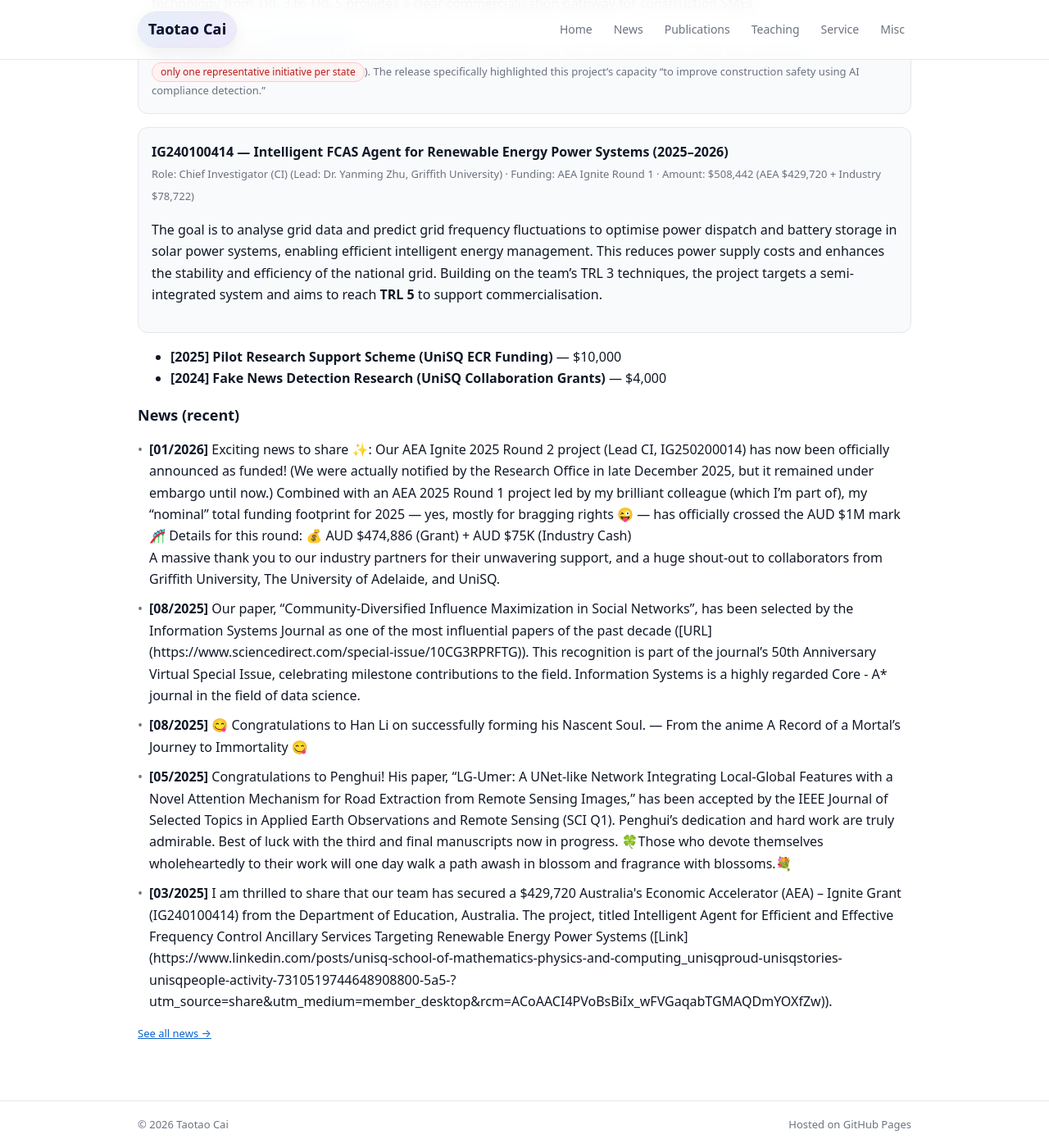
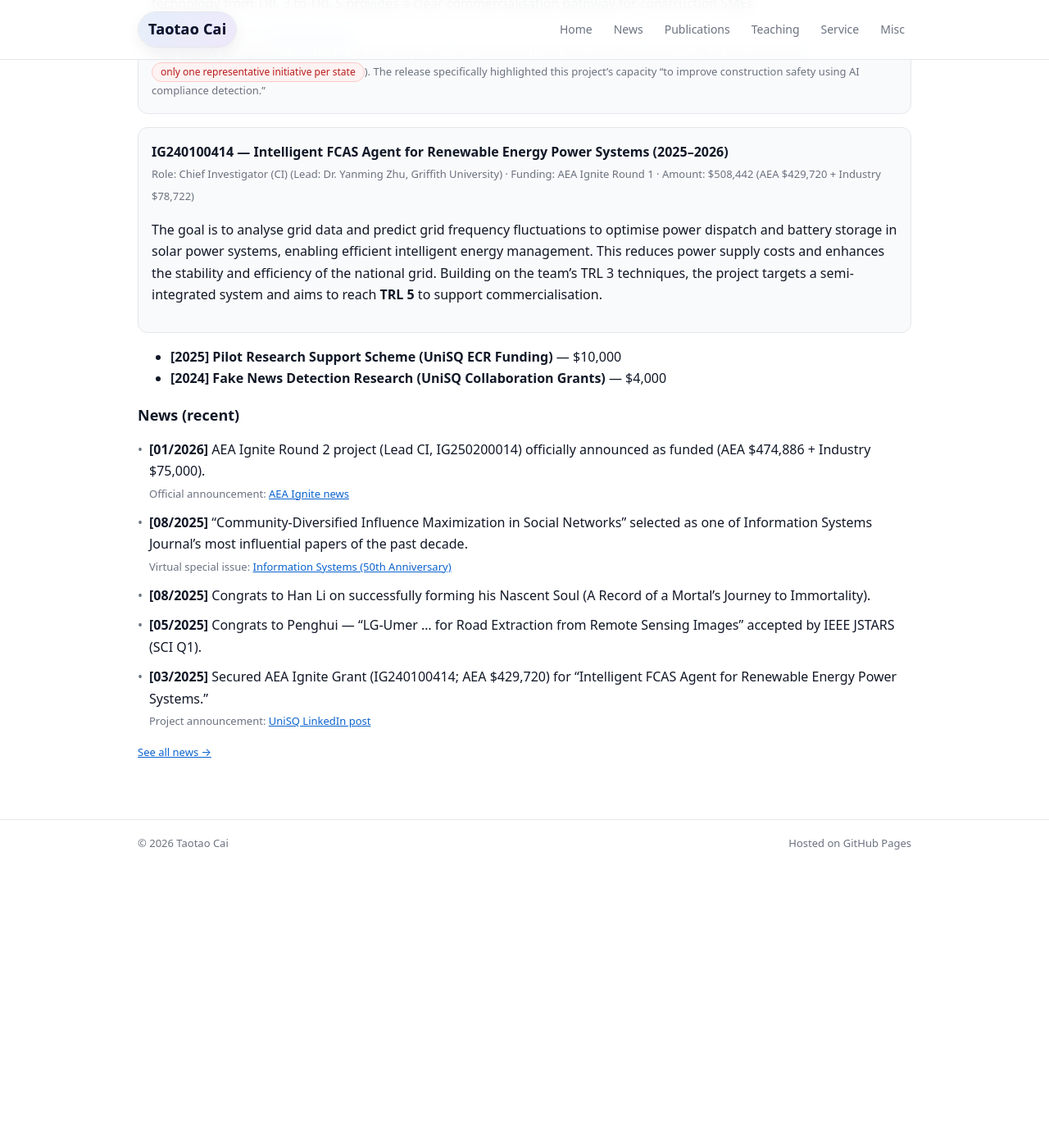
Before and after one commit to Taotao1992/Taotao1992.github.io, a Jekyll site: the page built from index.md, in a window 1280 px wide and 1400 px high, scrolled down 1064 px. Shown: the whole window at 82% size. Built offline with Jekyll 4.4.1, drawn with Linux system fonts in a browser that asks for light colours; after the commit the page ends 2121 px from its top, so only the background shows below that.

Commit message:
Tighten News (recent) items and standardize link labels

```diff
--- a/index.md
+++ b/index.md
@@ -70,12 +70,17 @@ Before joining UniSQ, Dr. Cai worked as a Postdoctoral Research Fellow at Macqua
 ## News (recent)
 
 <ul class="news">
-  <li><strong>[01/2026]</strong> Exciting news to share ✨: Our AEA Ignite 2025 Round 2 project (Lead CI, IG250200014) has now been officially announced as funded! (We were actually notified by the Research Office in late December 2025, but it remained under embargo until now.) Combined with an AEA 2025 Round 1 project led by my brilliant colleague (which I’m part of), my “nominal” total funding footprint for 2025 — yes, mostly for bragging rights 😜 — has officially crossed the AUD $1M mark 🎢 Details for this round: 💰 AUD $474,886 (Grant) + AUD $75K (Industry Cash)
-  <br/>A massive thank you to our industry partners for their unwavering support, and a huge shout-out to collaborators from Griffith University, The University of Adelaide, and UniSQ.</li>
-  <li><strong>[08/2025]</strong> Our paper, “Community-Diversified Influence Maximization in Social Networks”, has been selected by the Information Systems Journal as one of the most influential papers of the past decade ([URL](https://www.sciencedirect.com/special-issue/10CG3RPRFTG)). This recognition is part of the journal’s 50th Anniversary Virtual Special Issue, celebrating milestone contributions to the field. Information Systems is a highly regarded Core - A* journal in the field of data science.</li>
-  <li><strong>[08/2025]</strong> 😋 Congratulations to Han Li on successfully forming his Nascent Soul. — From the anime A Record of a Mortal’s Journey to Immortality 😋</li>
-  <li><strong>[05/2025]</strong> Congratulations to Penghui! His paper, “LG-Umer: A UNet-like Network Integrating Local-Global Features with a Novel Attention Mechanism for Road Extraction from Remote Sensing Images,” has been accepted by the IEEE Journal of Selected Topics in Applied Earth Observations and Remote Sensing (SCI Q1). Penghui’s dedication and hard work are truly admirable. Best of luck with the third and final manuscripts now in progress. 🍀Those who devote themselves wholeheartedly to their work will one day walk a path awash in blossom and fragrance with blossoms.💐</li>
-  <li><strong>[03/2025]</strong> I am thrilled to share that our team has secured a $429,720 Australia's Economic Accelerator (AEA) – Ignite Grant (IG240100414) from the Department of Education, Australia. The project, titled Intelligent Agent for Efficient and Effective Frequency Control Ancillary Services Targeting Renewable Energy Power Systems ([Link](https://www.linkedin.com/posts/unisq-school-of-mathematics-physics-and-computing_unisqproud-unisqstories-unisqpeople-activity-7310519744648908800-5a5-?utm_source=share&utm_medium=member_desktop&rcm=ACoAACI4PVoBsBiIx_wFVGaqabTGMAQDmYOXfZw)).</li>
+  <li><strong>[01/2026]</strong> AEA Ignite Round 2 project (Lead CI, IG250200014) officially announced as funded (AEA $474,886 + Industry $75,000).<br/>
+    <span class="small">Official announcement: <a href="https://www.aea.gov.au/news/australia-backs-new-wave-high-impact-research-over-725-million-aea-ignite-grants">AEA Ignite news</a></span>
+  </li>
+  <li><strong>[08/2025]</strong> “Community-Diversified Influence Maximization in Social Networks” selected as one of Information Systems Journal’s most influential papers of the past decade.<br/>
+    <span class="small">Virtual special issue: <a href="https://www.sciencedirect.com/special-issue/10CG3RPRFTG">Information Systems (50th Anniversary)</a></span>
+  </li>
+  <li><strong>[08/2025]</strong> Congrats to Han Li on successfully forming his Nascent Soul (A Record of a Mortal’s Journey to Immortality).</li>
+  <li><strong>[05/2025]</strong> Congrats to Penghui — “LG-Umer … for Road Extraction from Remote Sensing Images” accepted by IEEE JSTARS (SCI Q1).</li>
+  <li><strong>[03/2025]</strong> Secured AEA Ignite Grant (IG240100414; AEA $429,720) for “Intelligent FCAS Agent for Renewable Energy Power Systems.”<br/>
+    <span class="small">Project announcement: <a href="https://www.linkedin.com/posts/unisq-school-of-mathematics-physics-and-computing_unisqproud-unisqstories-unisqpeople-activity-7310519744648908800-5a5-?utm_source=share&utm_medium=member_desktop&rcm=ACoAACI4PVoBsBiIx_wFVGaqabTGMAQDmYOXfZw">UniSQ LinkedIn post</a></span>
+  </li>
 </ul>
 
 <div class="small"><a href="/news/">See all news →</a></div>
```
